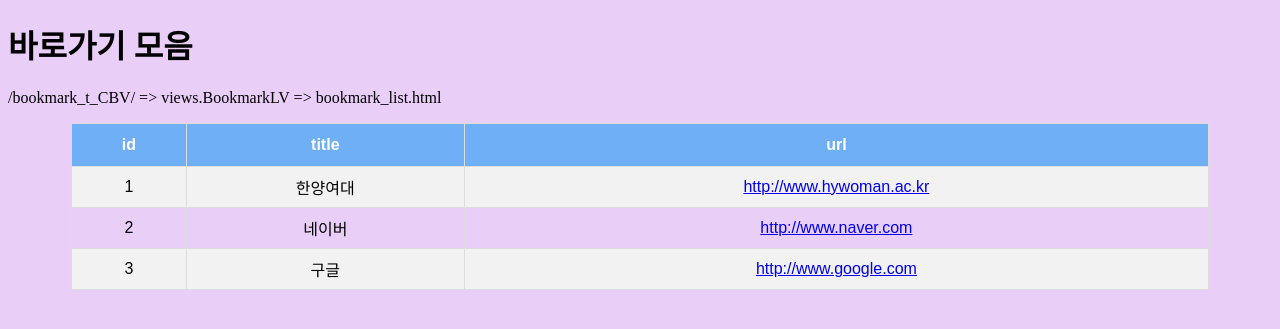
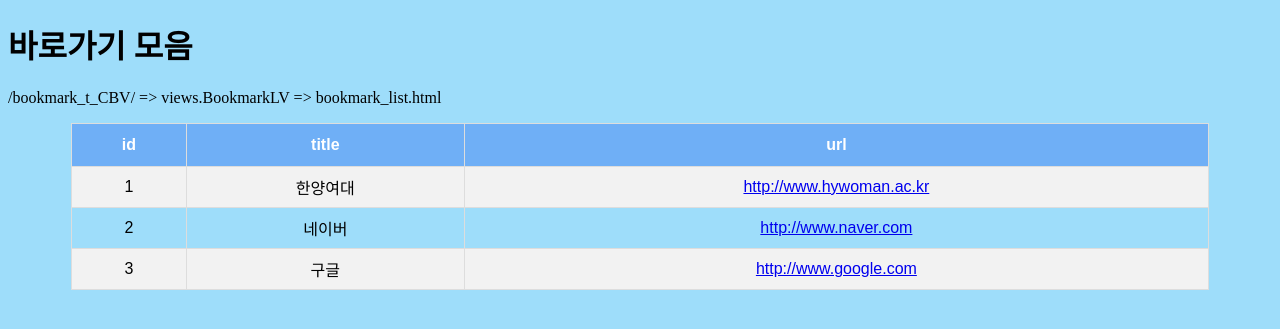
Before and after one commit to shn0403434/shn0403434, a Python web app: template bookmark/templates/bookmark/bookmark_list.html in a window 1280 px wide. Shown: the top 329 px of the page. Run offline with Jinja, Linux system fonts and the light colour scheme; the template is opened without the code that fills it, so the values that code supplies are empty.

Commit message:
Changed ...

```diff
--- a/bookmark/templates/bookmark/bookmark_list.html
+++ b/bookmark/templates/bookmark/bookmark_list.html
@@ -5,6 +5,10 @@
     <meta charset="UTF-8">
     <title>장고 북마크 리스트</title>
     <style>
+        #body {
+            background-color: #9eddfa;
+        }
+
         #tbl {
             font-family: "Pyunji R", Arial, Helvetica, sans-serif;
             border-collapse: collapse;
@@ -30,9 +34,6 @@
             color: white;
         }
 
-        #body {
-            background-color: #e9cef8;
-        }
     </style>
 </head>
 <body id="body">
```
